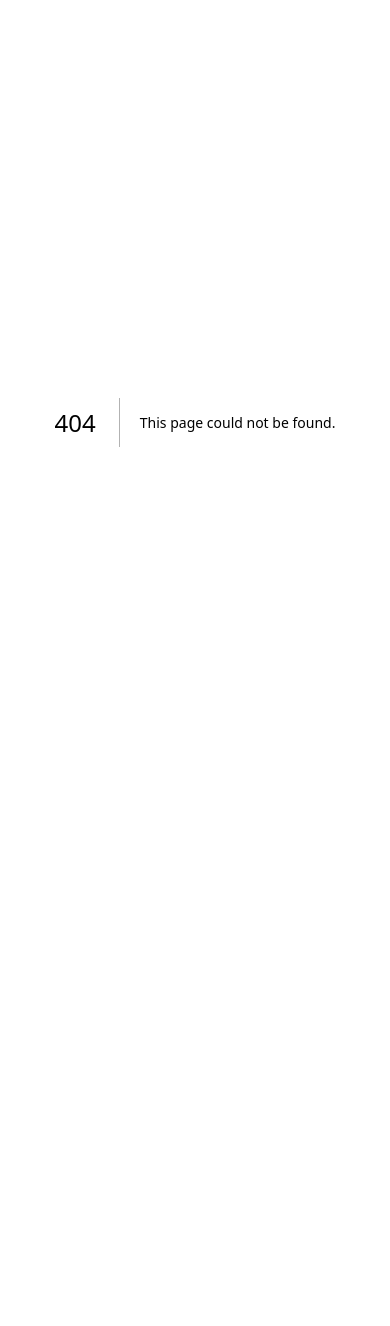
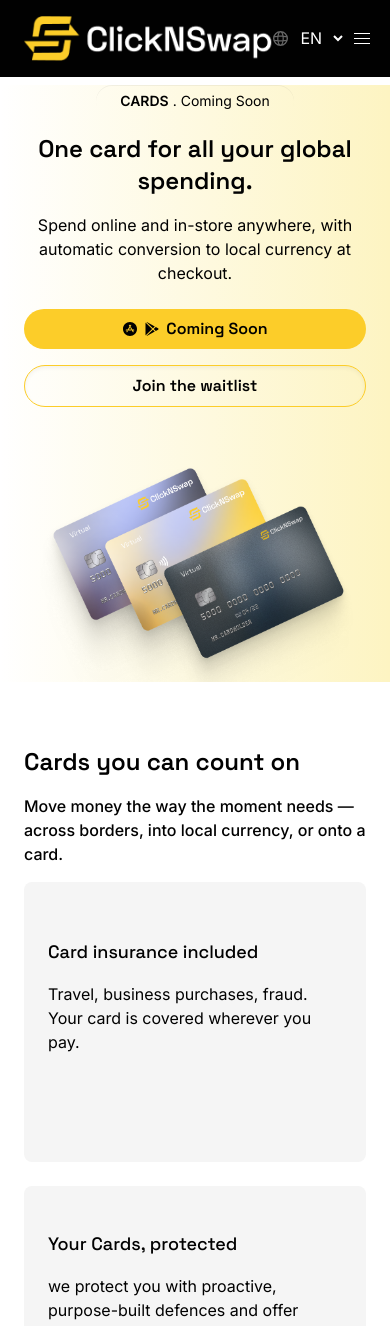
Before and after one commit to Clickandswap/swap-web-app, a Next.js app: page /cards in a window 390 px wide. Before the commit this address had no page. Shown: the top 1326 px of the page. Before the commit the page ends 844 px from the top, so only its background shows below. Built offline with nearby package versions, Linux system fonts and the light colour scheme.

Commit message:
worked on the mobile view and animation for cards page

```diff
--- /dev/null
+++ b/app/(home)/cards/_components/CountOnCards.tsx
@@ -0,0 +1,126 @@
+"use client";
+
+import React from "react";
+import { motion } from "framer-motion";
+import Image from "next/image";
+
+function CountOnCards() {
+  return (
+    <main className="py-16 md:px-26 px-6 text-dark">
+      <motion.h2
+        initial={{ opacity: 0, y: 10 }}
+        whileInView={{ opacity: 1, y: 0 }}
+        viewport={{ once: true }}
+        transition={{ duration: 0.6 }}
+        className="md:text-4xl text-2xl font-semibold font-space_grotesk"
+      >
+        Cards you can count on
+      </motion.h2>
+      <p className="font-medium mt-4 md:w-[50%]">
+        Move money the way the moment needs — across borders, into local
+        currency, or onto a card.
+      </p>
+
+      <div className="my-4 grid grid-cols-1 md:grid-cols-3 gap-6 auto-rows-[minmax(280px,auto)]">
+        {/* card 1 */}
+        <motion.div
+          initial={{ opacity: 0, x: -30 }}
+          whileInView={{ opacity: 1, x: 0 }}
+          viewport={{ once: true }}
+          transition={{ duration: 0.6 }}
+          className="p-6 bg-[#F5F5F5] rounded-lg"
+        >
+          <h4 className="font-medium mb-4 mt-8 text-lg font-space_grotesk">
+            Card insurance included
+          </h4>
+          <p className="text-base md:w-[80%]">
+            Travel, business purchases, fraud. Your card is covered wherever you
+            pay.
+          </p>
+        </motion.div>
+
+        {/* card 2 */}
+        <motion.div
+          initial={{ opacity: 0, y: -30 }}
+          whileInView={{ opacity: 1, y: 0 }}
+          viewport={{ once: true }}
+          transition={{ delay: 0.6, duration: 0.6 }}
+          className="p-6 bg-[#F5F5F5] rounded-lg"
+        >
+          <h4 className="font-medium mb-4 mt-5 text-lg font-space_grotesk">
+            Your Cards, protected
+          </h4>
+          <p className="text-base md:w-[80%]">
+            we protect you with proactive, purpose-built defences and offer
+            award-winning support.
+          </p>
+          <Image
+            width={200}
+            height={200}
+            className="w-auto h-auto object-contain mt-4"
+            alt="Single Card"
+            src={"/cards/single_card.png"}
+          />
+        </motion.div>
+
+        {/* card 3 */}
+        <motion.div
+          initial={{ opacity: 0, x: 30 }}
+          whileInView={{ opacity: 1, x: 0 }}
+          viewport={{ once: true }}
+          transition={{ delay: 1, duration: 0.6 }}
+          className="md:row-span-2 rounded-lg flex flex-col justify-between overflow-hidden relative min-h-125"
+        >
+          <div className="relative w-full rounded-2xl h-full">
+            <Image
+              src={"/product_page/lady_holding_card_two.png"}
+              alt="Card"
+              width={700}
+              height={300}
+              className="inset-0 h-full w-full object-cover rounded-xl"
+            />
+
+            {/* overlay */}
+            <div className="absolute inset-0 h-full w-full rounded-xl bg-linear-to-b from-[#050505AB] to-dark/10 text-light p-6">
+              <h4 className="font-medium text-xl font-space_grotesk mb-4">
+                You are in full control
+              </h4>
+              <p className="font-light text-sm">
+                if in doubt, freeze , block and unfreeze cards in seconds.
+                Customise card control for safer spending
+              </p>
+            </div>
+          </div>
+        </motion.div>
+
+        {/* card 4 */}
+        <motion.div
+          initial={{ opacity: 0, y: 30 }}
+          whileInView={{ opacity: 1, y: 0 }}
+          viewport={{ once: true }}
+          transition={{ delay: 1, duration: 0.6 }}
+          className="flex justify-between bg-radial from-[#FAFAFA] to-[#FFFCF1] rounded-lg p-6 md:col-span-2 flex-col md:flex-row items-start md:items-center overflow-hidden gap-6"
+        >
+          <div>
+            <h4 className="font-medium mb-4 mt-5 text-lg font-space_grotesk">
+              Card Customization
+            </h4>
+            <p className="text-base md:w-[80%]">
+              With our customization options, you can express your personality
+              and style every time you swipe
+            </p>
+          </div>
+          <Image
+            width={200}
+            height={200}
+            className="w-auto h-auto object-contain"
+            alt="Single Card"
+            src={"/cards/triple_card.png"}
+          />
+        </motion.div>
+      </div>
+    </main>
+  );
+}
+
+export default CountOnCards;
--- /dev/null
+++ b/app/(home)/cards/_components/HeroSection.tsx
@@ -0,0 +1,78 @@
+"use client";
+
+import Button from "@/components/ui/Button";
+import Image from "next/image";
+import { IoLogoAppleAppstore, IoLogoGooglePlaystore } from "react-icons/io5";
+import { motion } from "framer-motion";
+
+function HeroSection() {
+  return (
+    <main className="md:py-20 text-dark bg-linear-to-r from-[#FFFFFF00] to-[#FDF4C2] md:px-0 px-6">
+      <motion.div
+        initial={{ opacity: 0, y: -30 }}
+        whileInView={{ opacity: 1, y: 0 }}
+        viewport={{ once: true }}
+        transition={{ duration: 0.6 }}
+        className="w-fit py-1.5 px-6 text-dark text-sm inset-shadow-2xs rounded-full my-2 mx-auto"
+      >
+        <span className="font-semibold">CARDS</span> . <span>Coming Soon</span>
+      </motion.div>
+
+      <motion.h2
+        initial={{ opacity: 0 }}
+        whileInView={{ opacity: 1 }}
+        viewport={{ once: true }}
+        transition={{ delay: 0.6, duration: 0.6 }}
+        className="font-semibold md:leading-12 md:text-4xl text-2xl md:w-[45%] mx-auto font-space_grotesk text-center mt-4"
+      >
+        One card for all your global spending.
+      </motion.h2>
+
+      <motion.p
+        initial={{ opacity: 0 }}
+        whileInView={{ opacity: 1 }}
+        viewport={{ once: true }}
+        transition={{ delay: 1, duration: 0.6 }}
+        className="text-base text-center mt-4 md:w-[50%] mx-auto"
+      >
+        Spend online and in-store anywhere, with automatic conversion to local
+        currency at checkout.
+      </motion.p>
+
+      <motion.div
+        initial={{ opacity: 0, y: 30 }}
+        whileInView={{ opacity: 1, y: 0 }}
+        viewport={{ once: true }}
+        transition={{ delay: 1.6, duration: 0.6 }}
+        className="flex sm:flex-row flex-col justify-between gap-4 my-6 md:w-[40%] md:mx-auto"
+      >
+        <Button className="bg-primary sm:w-1/2 w-full text-dark flex items-center justify-center gap-1.5 font-space_grotesk">
+          {" "}
+          <IoLogoAppleAppstore /> <IoLogoGooglePlaystore /> Coming Soon{" "}
+        </Button>
+        <Button className="sm:w-1/2 w-full font-space_grotesk text-dark shadow-inner border border-primary">
+          Join the waitlist
+        </Button>
+      </motion.div>
+
+      <motion.div
+        initial={{ opacity: 0, x: -30, scale: 0.6 }}
+        whileInView={{ opacity: 1, x: 0, scale: 1 }}
+        viewport={{ once: true }}
+        transition={{ delay: 1, duration: 0.6 }}
+        className="flex items-center justify-center"
+      >
+        <Image
+          width={500}
+          height={500}
+          src={"/cards/cards.png"}
+          alt="Cards"
+          className="w-auto h-auto object-cover"
+          loading="eager"
+        />
+      </motion.div>
+    </main>
+  );
+}
+
+export default HeroSection;
--- /dev/null
+++ b/app/(home)/cards/page.tsx
@@ -0,0 +1,22 @@
+import React from "react";
+import InternationalCard from "../_components/InternationalCard";
+import Transactions from "../_components/Transactions";
+import Faqs from "@/components/home-constant/faqs";
+import FirstToExperience from "@/components/home-constant/first-to-experience";
+import HeroSection from "./_components/HeroSection";
+import CountOnCards from "./_components/CountOnCards";
+
+function CardsPage() {
+  return (
+    <>
+      <HeroSection />
+      <CountOnCards />
+      <InternationalCard />
+      <Transactions />
+      <Faqs />
+      <FirstToExperience />
+    </>
+  );
+}
+
+export default CardsPage;
```
